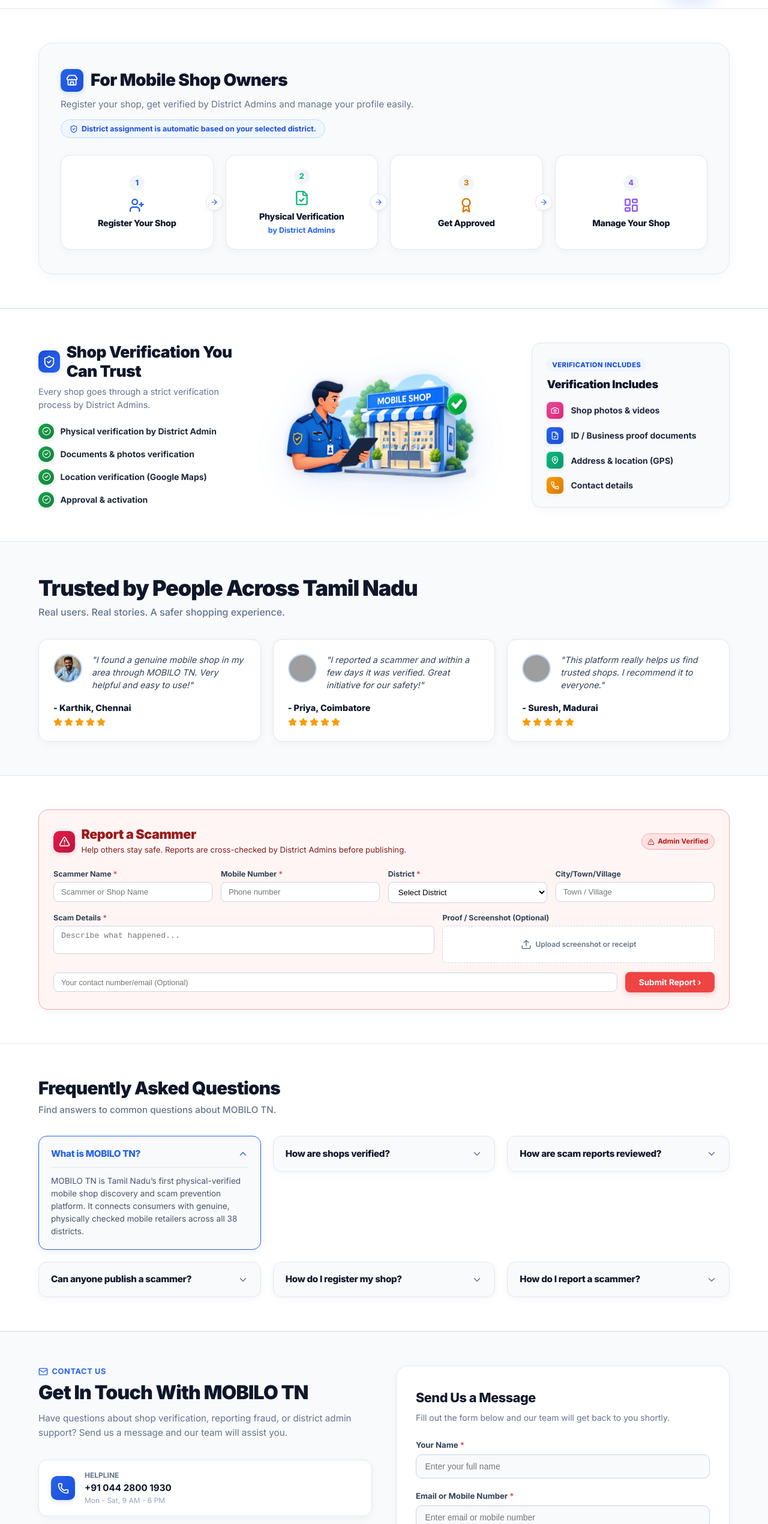
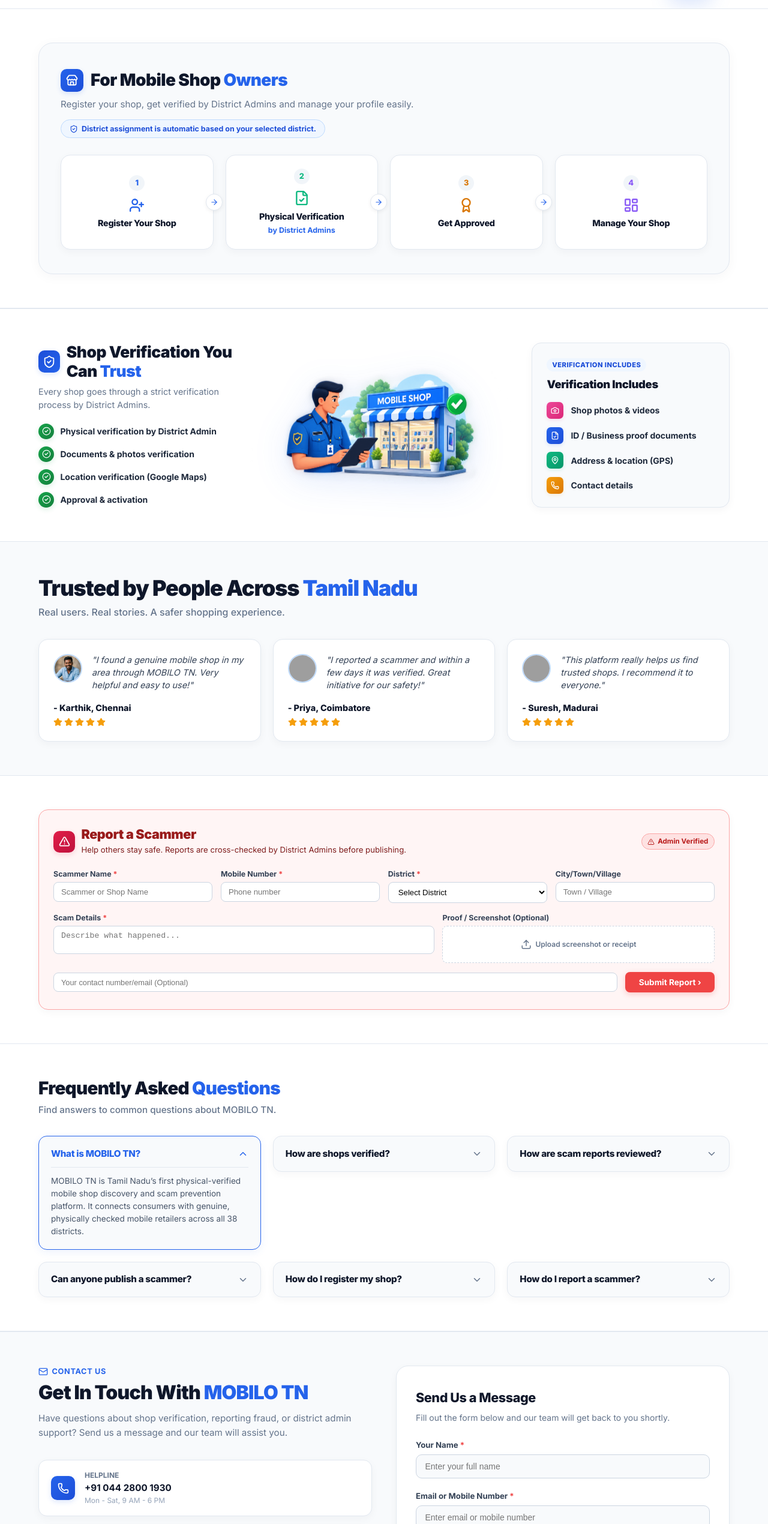
Before and after one commit to rhari720048-gif/mobilo-TN-, a React (Vite) app: page / in a window 1280 px wide. Shown: the part 1733-4273 px from the top of the page at 60% size. Built offline with nearby package versions, Linux system fonts and the light colour scheme; grey boxes are pictures that could not be loaded.

Commit message:
Highlight key words in section titles with signature MOBILO blue color (#2563EB)

```diff
--- a/src/components/ContactSection.jsx
+++ b/src/components/ContactSection.jsx
@@ -52,7 +52,7 @@
             </div>
 
             <h2 style={{ fontSize: '2rem', fontWeight: 850, color: '#0F172A', letterSpacing: '-0.025em', lineHeight: 1.2, marginBottom: '0.75rem' }}>
-              Get In Touch With MOBILO TN
+              Get In Touch With <span style={{ color: '#2563EB' }}>MOBILO TN</span>
             </h2>
 
             <p style={{ fontSize: '0.95rem', color: '#64748B', lineHeight: 1.6, marginBottom: '2rem' }}>
--- a/src/components/FAQSection.jsx
+++ b/src/components/FAQSection.jsx
@@ -52,7 +52,7 @@
             lineHeight: 1.2,
             marginBottom: '0.4rem'
           }}>
-            Frequently Asked Questions
+            Frequently Asked <span style={{ color: '#2563EB' }}>Questions</span>
           </h2>
           <p style={{ fontSize: '0.95rem', color: '#64748B', fontWeight: 500 }}>
             Find answers to common questions about MOBILO TN.
--- a/src/components/ShopOwnersSection.jsx
+++ b/src/components/ShopOwnersSection.jsx
@@ -64,7 +64,7 @@
               <Store size={20} color="#FFFFFF" strokeWidth={2.2} />
             </div>
             <h2 style={{ fontSize: '1.75rem', fontWeight: 850, color: '#0F172A', margin: 0 }}>
-              For Mobile Shop Owners
+              For Mobile Shop <span style={{ color: '#2563EB' }}>Owners</span>
             </h2>
           </div>
 
--- a/src/components/TestimonialsSection.jsx
+++ b/src/components/TestimonialsSection.jsx
@@ -44,7 +44,7 @@
             marginBottom: '0.4rem',
             lineHeight: 1.2
           }}>
-            Trusted by People Across Tamil Nadu
+            Trusted by People Across <span style={{ color: '#2563EB' }}>Tamil Nadu</span>
           </h2>
           <p style={{ fontSize: '1rem', color: '#64748B', fontWeight: 500, margin: 0 }}>
             Real users. Real stories. A safer shopping experience.
--- a/src/components/VerificationTrustSection.jsx
+++ b/src/components/VerificationTrustSection.jsx
@@ -77,7 +77,7 @@
                 <ShieldCheck size={22} color="#FFFFFF" />
               </div>
               <h2 style={{ fontSize: '1.65rem', fontWeight: 850, color: '#0F172A', lineHeight: 1.2 }}>
-                Shop Verification You Can Trust
+                Shop Verification You Can <span style={{ color: '#2563EB' }}>Trust</span>
               </h2>
             </div>
 
```
